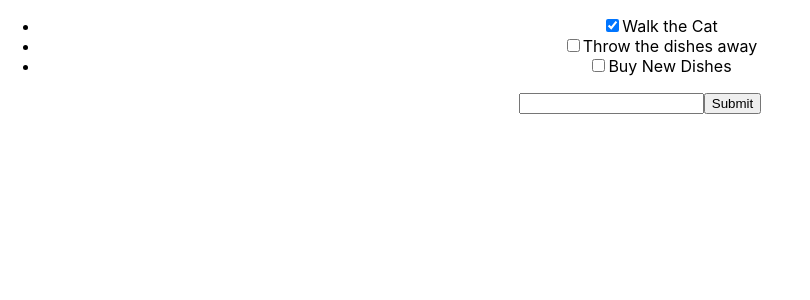
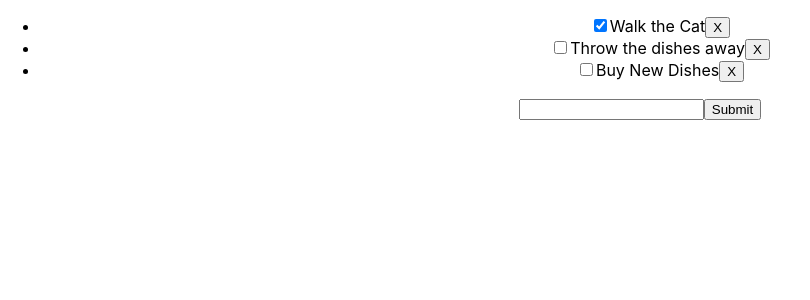
Before and after one commit to lindsayspencer/doodaily, a React (Create React App) app: page / in a window 1280 px wide. Shown: the top 300 px of the page, without its empty margins (0-810 px from the left). Built offline with nearby package versions, Linux system fonts and the light colour scheme.

Commit message:
Assignment React To-Do Events: completed; delete button added and working

```diff
--- a/src/App.js
+++ b/src/App.js
@@ -39,12 +39,18 @@ class App extends Component {
     // allows changes to this.state; state updates are merged w/ original object
     this.setState({ newTodoDescription: e.target.value });
   }
+  deleteTodo(index){
+    // I need to be making sure I am not changing this.state directly, but saving it as something new, and usable by setState to replace the old this.state, and also being mindful of scope
+    const deleted = this.state.todos[index];
+    const todos = this.state.todos.filter(x => x !== deleted);
+    this.setState({ todos: todos });
+  }
   render() {
     return (
       <div className="App">
         <ul>
         { this.state.todos.map( (todo, index) =>
-          <ToDo key={ index } description={ todo.description } isCompleted={ todo.isCompleted } toggleComplete={ () => this.toggleComplete(index) } />
+          <ToDo key={ index } description={ todo.description } isCompleted={ todo.isCompleted } toggleComplete={ () => this.toggleComplete(index) } deleteTodo={ () => this.deleteTodo(index) } />
         )}
         </ul>
         <form onSubmit={ (e) => this.handleSubmit(e) }>
--- a/src/components/ToDo.js
+++ b/src/components/ToDo.js
@@ -10,6 +10,7 @@ class ToDo extends Component {
     return (
       <li> <input type="checkbox" checked={ this.props.isCompleted } onChange={ this.props.toggleComplete } />
       <span>{ this.props.description }</span>
+      <input type="button" value="X" onClick={ this.props.deleteTodo } />
       </li>
     );
   }
```
